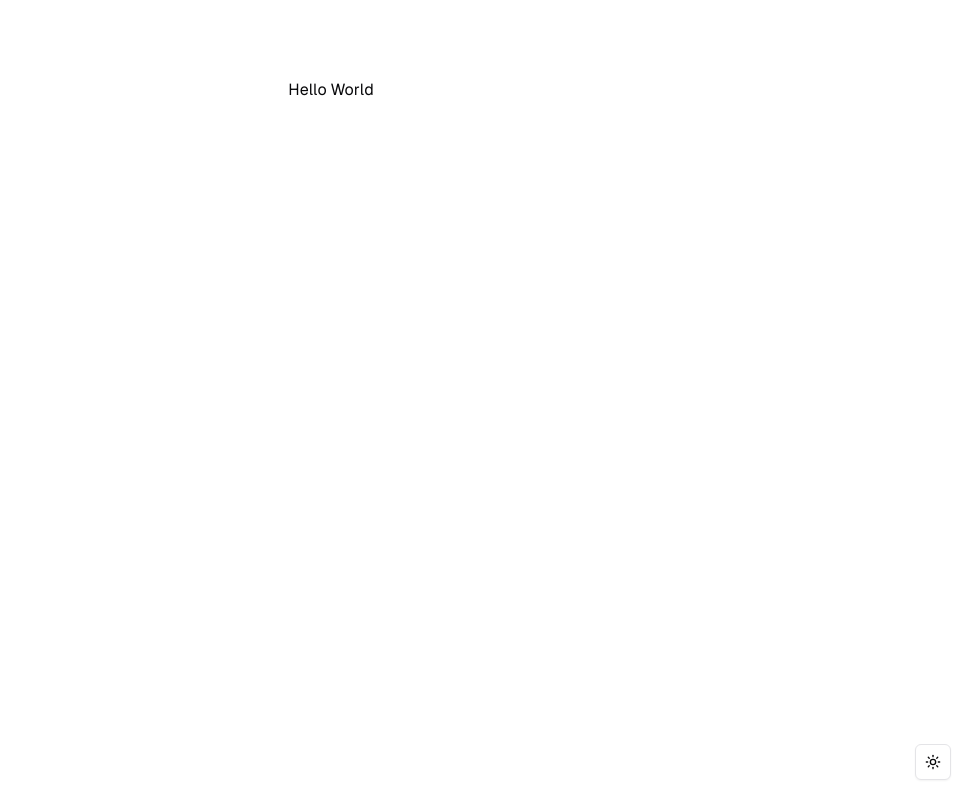
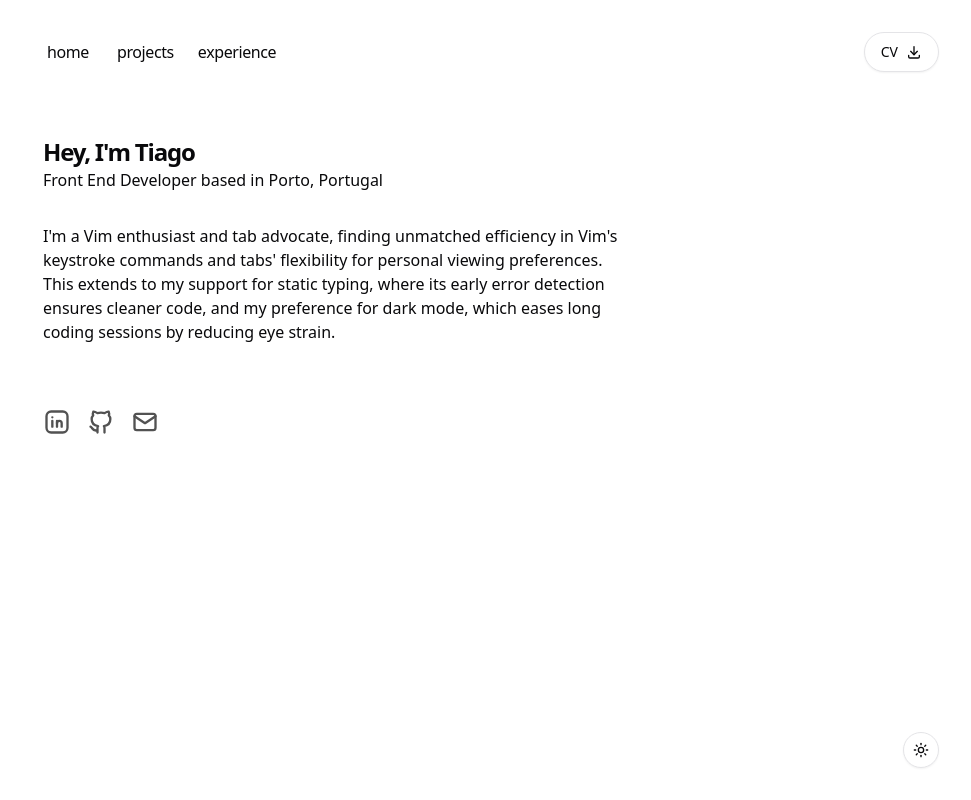
Before and after one commit to TiagoPimCosta/Portfolio, a Next.js app: page / in a window 1280 px wide. Shown: the whole page, without its empty margins (309-1280 px from the left). Built offline with nearby package versions, Linux system fonts and the light colour scheme.

Commit message:
feat: Add Navbar and Footer components, integrate Tabler icons, and update layout with download button

```diff
--- a/app/layout.tsx
+++ b/app/layout.tsx
@@ -2,6 +2,11 @@ import type { Metadata } from "next";
 import localFont from "next/font/local";
 import "./globals.css";
 import ThemeProvider from "@/components/providers/theme-provider";
+import { Navbar } from "@/components/Navbar";
+import Footer from "@/components/Footer";
+import { ThemeToggle } from "@/components/ThemeToggle";
+import { Button } from "@/components/ui/button";
+import { IconDownload } from "@tabler/icons-react";
 
 const geistSans = localFont({
   src: "./fonts/GeistVF.woff",
@@ -27,14 +32,26 @@ export default function RootLayout({
 }>) {
   return (
     <html lang="en">
-      <body className={`${geistSans.variable} ${geistMono.variable} antialiased`}>
+      <body
+        className={`${geistSans.variable} ${geistMono.variable} antialiased max-w-xl mx-4 mt-8 lg:mx-auto`}
+      >
         <ThemeProvider
           attribute="class"
           defaultTheme="system"
           enableSystem
           disableTransitionOnChange
         >
+          <Navbar />
+          <Button variant="outline" className="fixed h-10 top-8 right-8 rounded-full" asChild>
+            <a href="/TiagoPimCosta_CV_Original.pdf" download>
+              CV <IconDownload />
+            </a>
+          </Button>
           {children}
+          <Footer />
+          <div className="fixed bottom-8 right-8">
+            <ThemeToggle />
+          </div>
         </ThemeProvider>
       </body>
     </html>
--- a/app/page.tsx
+++ b/app/page.tsx
@@ -1,12 +1,17 @@
-import { ThemeToggle } from "@/components/ThemeToggle";
-
 export default function Home() {
   return (
-    <div className="grid grid-rows-[20px_1fr_20px] items-center justify-items-center min-h-screen p-8 pb-20 gap-16 sm:p-20 font-[family-name:var(--font-geist-sans)]">
-      Hello World
-      <div className="fixed bottom-5 right-5">
-        <ThemeToggle />
+    <section>
+      <div className="mb-8">
+        <h1 className="text-2xl font-semibold tracking-tighter">{`Hey, I'm Tiago`}</h1>
+        <p>{`Front End Developer based in Porto, Portugal`}</p>
       </div>
-    </div>
+      <p className="mb-4">
+        {`I'm a Vim enthusiast and tab advocate, finding unmatched efficiency in
+        Vim's keystroke commands and tabs' flexibility for personal viewing
+        preferences. This extends to my support for static typing, where its
+        early error detection ensures cleaner code, and my preference for dark
+        mode, which eases long coding sessions by reducing eye strain.`}
+      </p>
+    </section>
   );
 }
--- /dev/null
+++ b/components/Footer.tsx
@@ -0,0 +1,37 @@
+import { IconBrandGithub, IconBrandLinkedin, IconMail } from "@tabler/icons-react";
+
+const footerItems = [
+  {
+    url: "https://www.linkedin.com/in/tiagopimcosta/",
+    icon: IconBrandLinkedin,
+  },
+  {
+    url: "https://github.com/TiagoPimCosta",
+    icon: IconBrandGithub,
+  },
+  {
+    url: "/",
+    icon: IconMail,
+  },
+];
+
+export default function Footer() {
+  return (
+    <footer className="mt-16">
+      <ul className="font-sm mt-8 flex flex-col space-x-0 space-y-2 text-neutral-600 md:flex-row md:space-x-4 md:space-y-0 dark:text-neutral-300">
+        {footerItems.map((item, index) => (
+          <li key={`footer-${index}-element`}>
+            <a
+              className="flex items-center h-7 gap-1 transition-all hover:text-neutral-800 dark:hover:text-neutral-100"
+              rel="noopener noreferrer"
+              target="_blank"
+              href={item.url}
+            >
+              <item.icon className="h-7 w-7" />
+            </a>
+          </li>
+        ))}
+      </ul>
+    </footer>
+  );
+}
--- /dev/null
+++ b/components/Navbar.tsx
@@ -0,0 +1,40 @@
+import Link from "next/link";
+
+const navItems = {
+  "/": {
+    name: "home",
+  },
+  "/projects": {
+    name: "projects",
+  },
+  "/experience": {
+    name: "experience",
+  },
+};
+
+export function Navbar() {
+  return (
+    <aside className="-ml-[8px] mb-16 tracking-tight">
+      <div className="lg:sticky lg:top-20">
+        <nav
+          className="flex flex-row items-start relative px-0 pb-0 fade md:overflow-auto scroll-pr-6 md:relative"
+          id="nav"
+        >
+          <div className="flex flex-row space-x-2">
+            {Object.entries(navItems).map(([path, { name }]) => {
+              return (
+                <Link
+                  key={path}
+                  href={path}
+                  className="transition-all hover:text-neutral-800 dark:hover:text-neutral-200 flex align-middle relative py-1 px-2 m-1"
+                >
+                  {name}
+                </Link>
+              );
+            })}
+          </div>
+        </nav>
+      </div>
+    </aside>
+  );
+}
--- a/components/ThemeToggle.tsx
+++ b/components/ThemeToggle.tsx
@@ -9,7 +9,11 @@ export function ThemeToggle() {
   const { theme, setTheme } = useTheme();
 
   const handleTheme = () => {
-    setTheme(theme === "light" ? "dark" : "light");
+    if (theme === "light") {
+      setTheme("dark");
+    } else {
+      setTheme("light");
+    }
   };
 
   return (
--- a/components/ui/button.tsx
+++ b/components/ui/button.tsx
@@ -21,7 +21,7 @@ const buttonVariants = cva(
         default: "h-9 px-4 py-2",
         sm: "h-8 rounded-md px-3 text-xs",
         lg: "h-10 rounded-md px-8",
-        icon: "h-9 w-9",
+        icon: "h-9 w-9 rounded-full",
       },
     },
     defaultVariants: {
--- a/package.json
+++ b/package.json
@@ -11,6 +11,7 @@
   "dependencies": {
     "@radix-ui/react-dropdown-menu": "^2.1.2",
     "@radix-ui/react-slot": "^1.1.0",
+    "@tabler/icons-react": "^3.31.0",
     "class-variance-authority": "^0.7.1",
     "clsx": "^2.1.1",
     "lucide-react": "^0.468.0",
```
Also changed, not shown: 2 other files (tests, documents, lock files or other folders).
